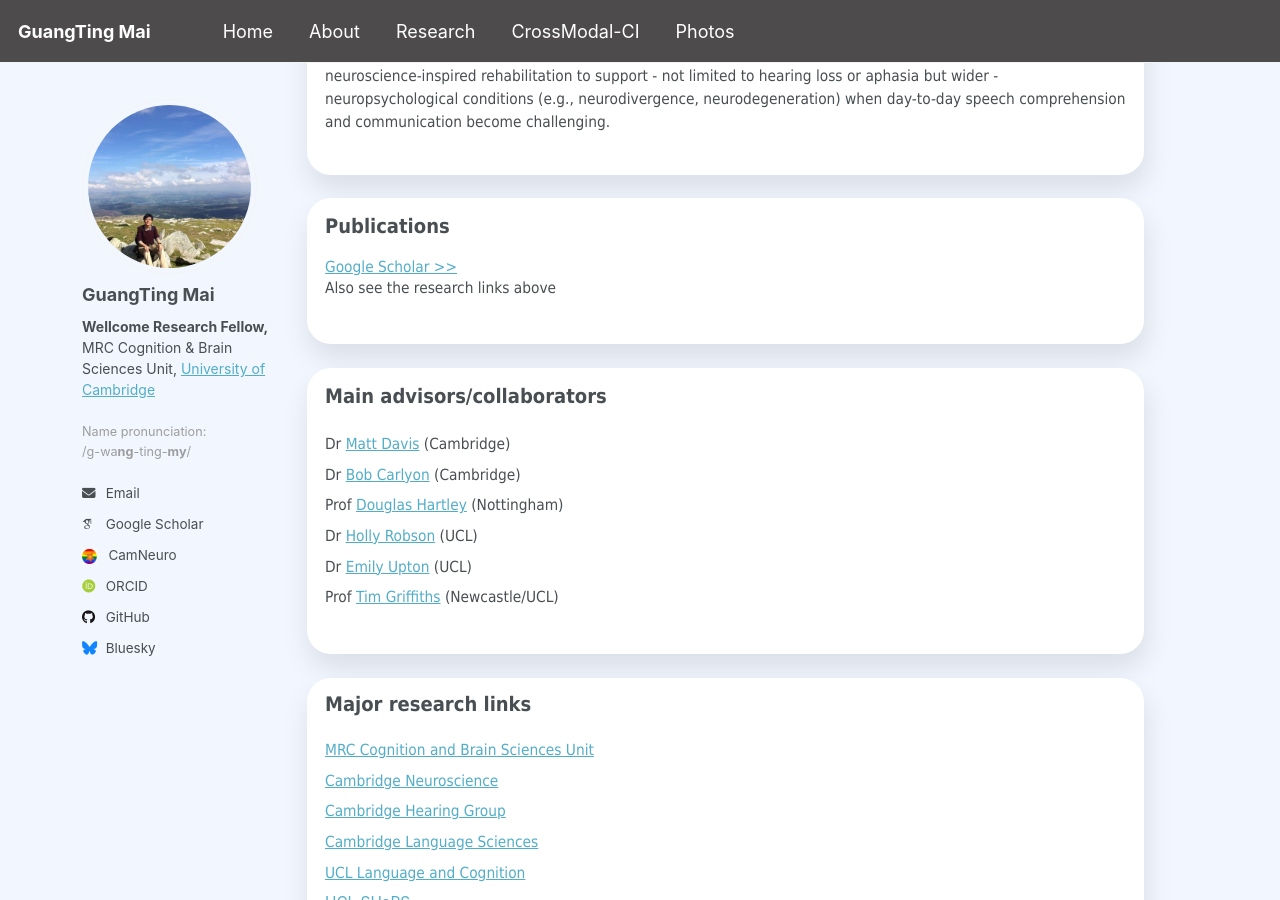
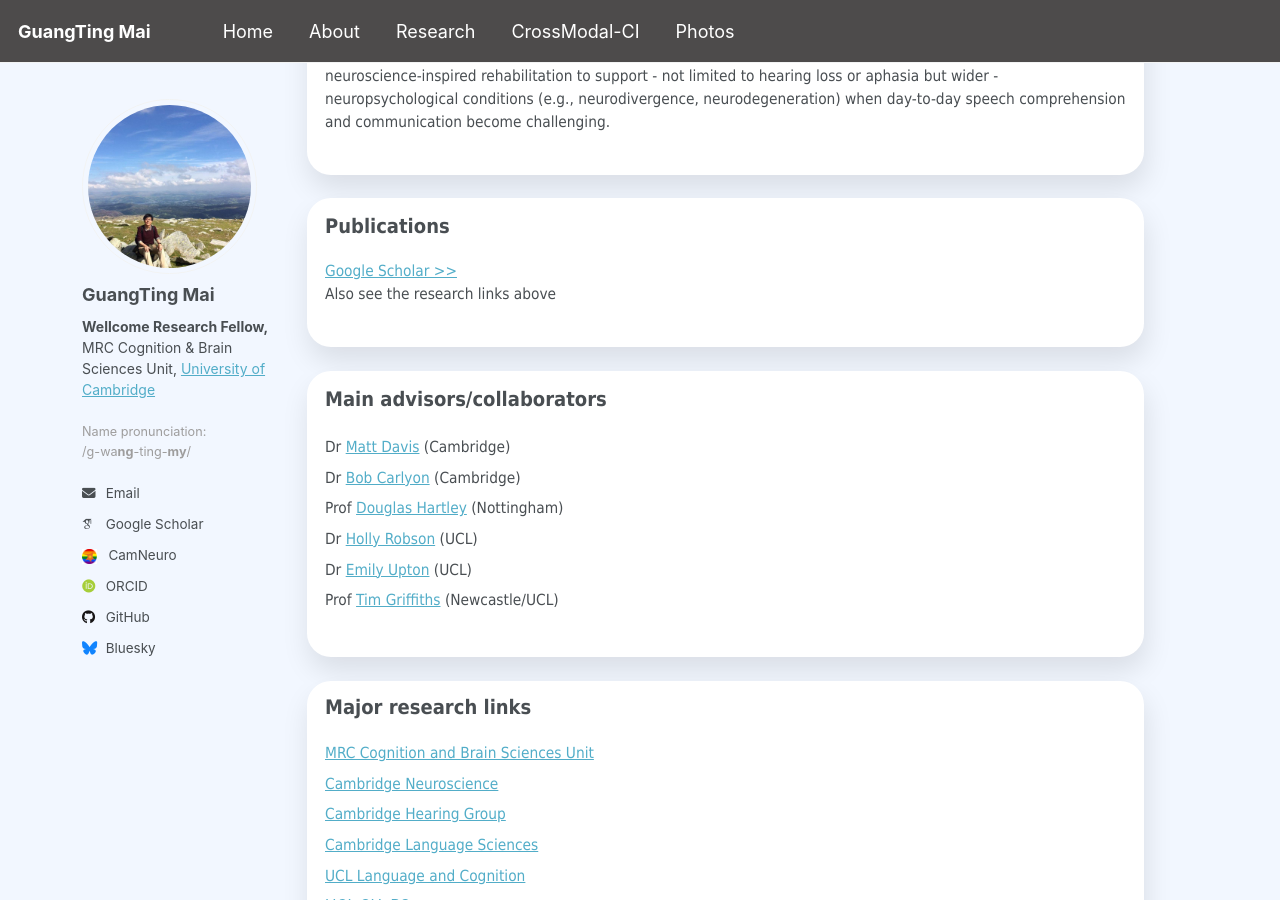
Before and after one commit to guangtingmai/guangtingmai.github.io, a Jekyll site: the page built from _pages/research.html, in a window 1280 px wide and 900 px high, scrolled down 858 px. Built offline with Jekyll 4.4.1, drawn with Linux system fonts in a browser that asks for light colours; some web fonts are replaced.

Commit message:
Update research.html

```diff
--- a/_pages/research.html
+++ b/_pages/research.html
@@ -35,8 +35,8 @@ author_profile: true
 
 <p><div class="white-frame"><span style="font-size: 15pt;font-family: Tahoma;line-height: 1;display: block;margin-bottom: 0"><strong>Publications</strong></span></p>
 <p>
-  <span style="font-size: 11.5pt;font-family: Tahoma;line-height: 1;display: block;"><a href="https://scholar.google.com/citations?user=bCQ03mIAAAAJ&hl=en">Google Scholar >></a></span>
-  <span style="font-size: 11.5pt;font-family: Tahoma;line-height: 1.8;display: block;">Also see the research links above</span>
+  <span style="font-size: 11.5pt;font-family: Tahoma;line-height: 1.5;display: block;"><a href="https://scholar.google.com/citations?user=bCQ03mIAAAAJ&hl=en">Google Scholar >></a></span>
+  <span style="font-size: 11.5pt;font-family: Tahoma;line-height: 1.5;display: block;">Also see the research links above</span>
 </div></p>
 
 <p><div class="white-frame"><span style="font-size: 15pt;font-family: Tahoma;line-height: 1;display: block;margin-bottom: 0"><strong>Main advisors/collaborators</strong></span></p>
```
